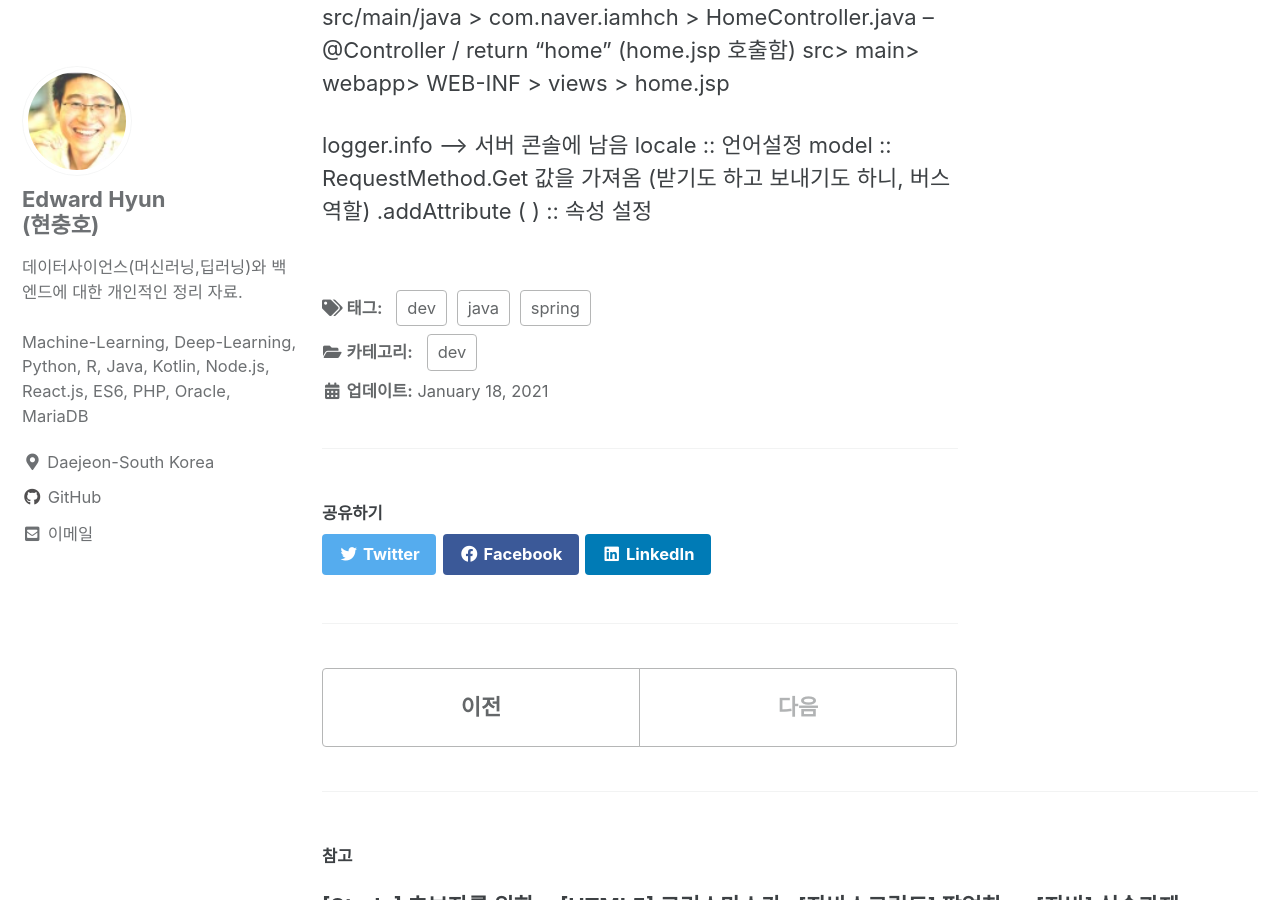
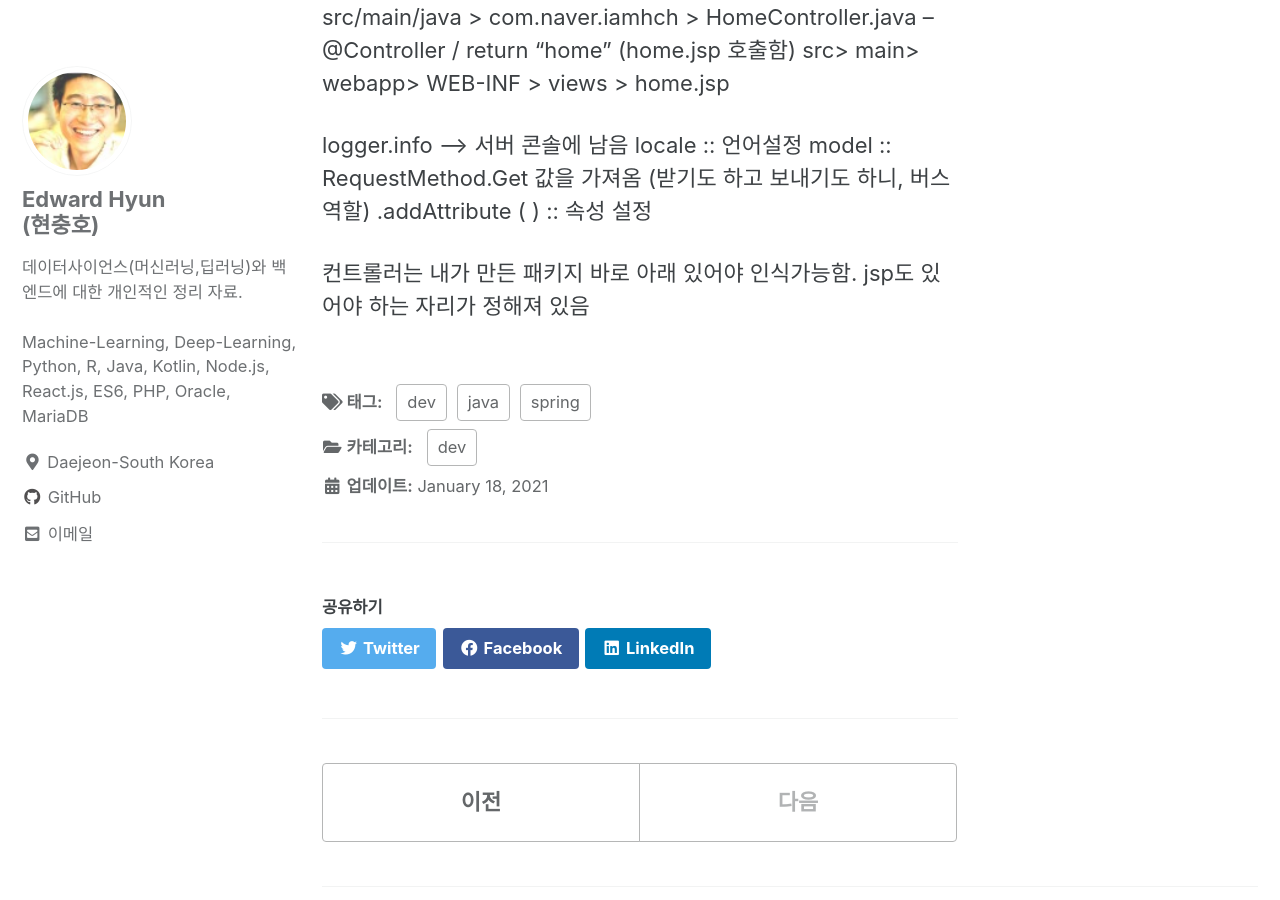
Before and after one commit to iamhch24/iamhch24.github.io, a Jekyll site: the page built from _posts/2021-01-18-[스터디] 스프링 프레임워크.md, in a window 1280 px wide and 900 px high, scrolled down 2596 px. Built offline with Jekyll 4.4.1, drawn with Linux system fonts in a browser that asks for light colours; cached includes are drawn as plain includes.

Commit message:
_posts/2021-01-18-[스터디] 스프링 프레임워크.md updated from https://stackedit.io/

```diff
--- a/_posts/2021-01-18-[스터디] 스프링 프레임워크.md
+++ b/_posts/2021-01-18-[스터디] 스프링 프레임워크.md
@@ -99,6 +99,9 @@ locale :: 언어설정
 model :: RequestMethod.Get  값을 가져옴 (받기도 하고 보내기도 하니, 버스 역할)
 .addAttribute ( ) :: 속성 설정
 
+컨트롤러는 내가 만든 패키지 바로 아래 있어야 인식가능함.
+jsp도 있어야 하는 자리가 정해져 있음
+
 
 
 
```
Also changed, not shown: other parts of _posts/2021-01-18-[스터디] 스프링 프레임워크.md (+1 -1 lines).
